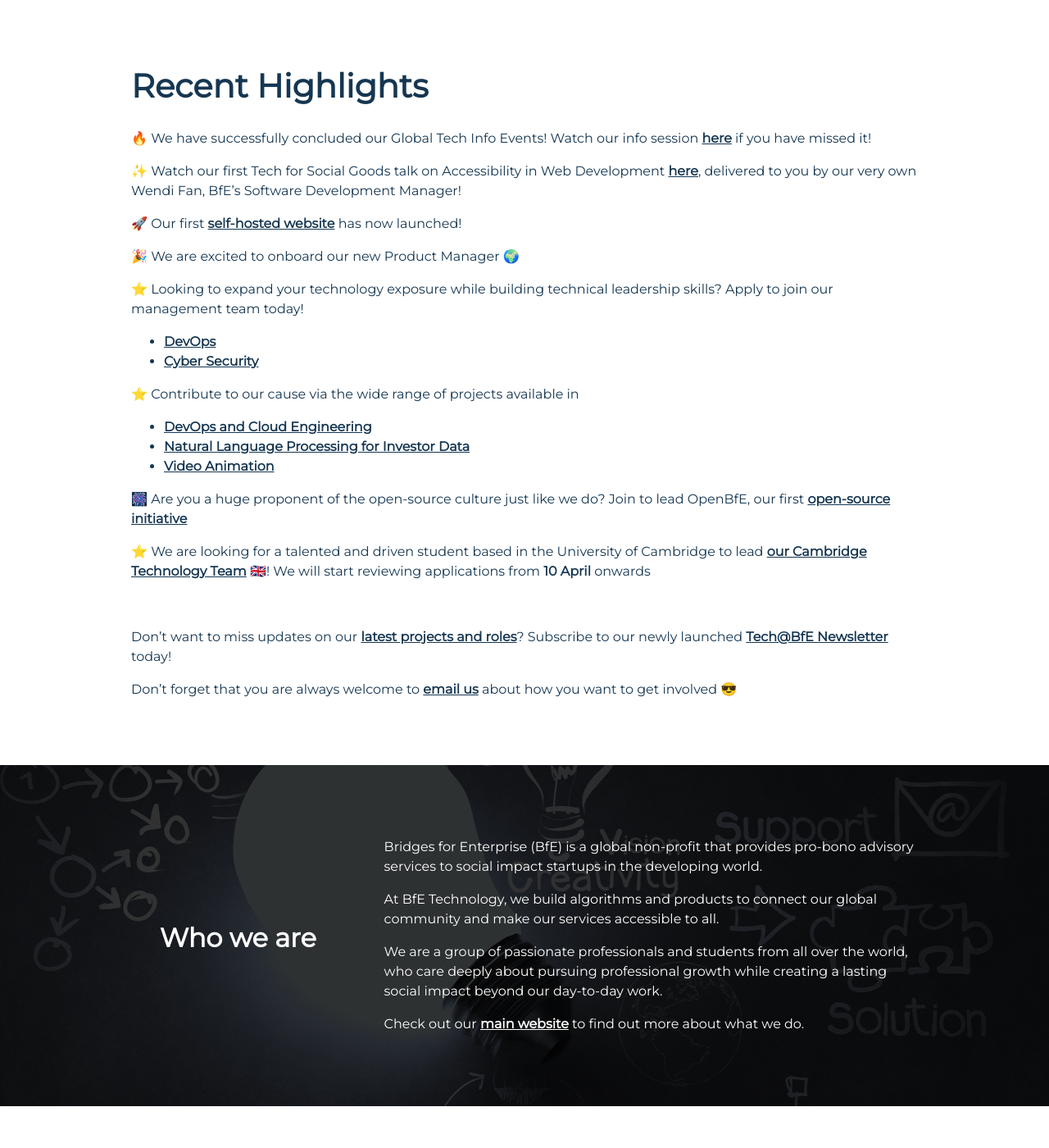
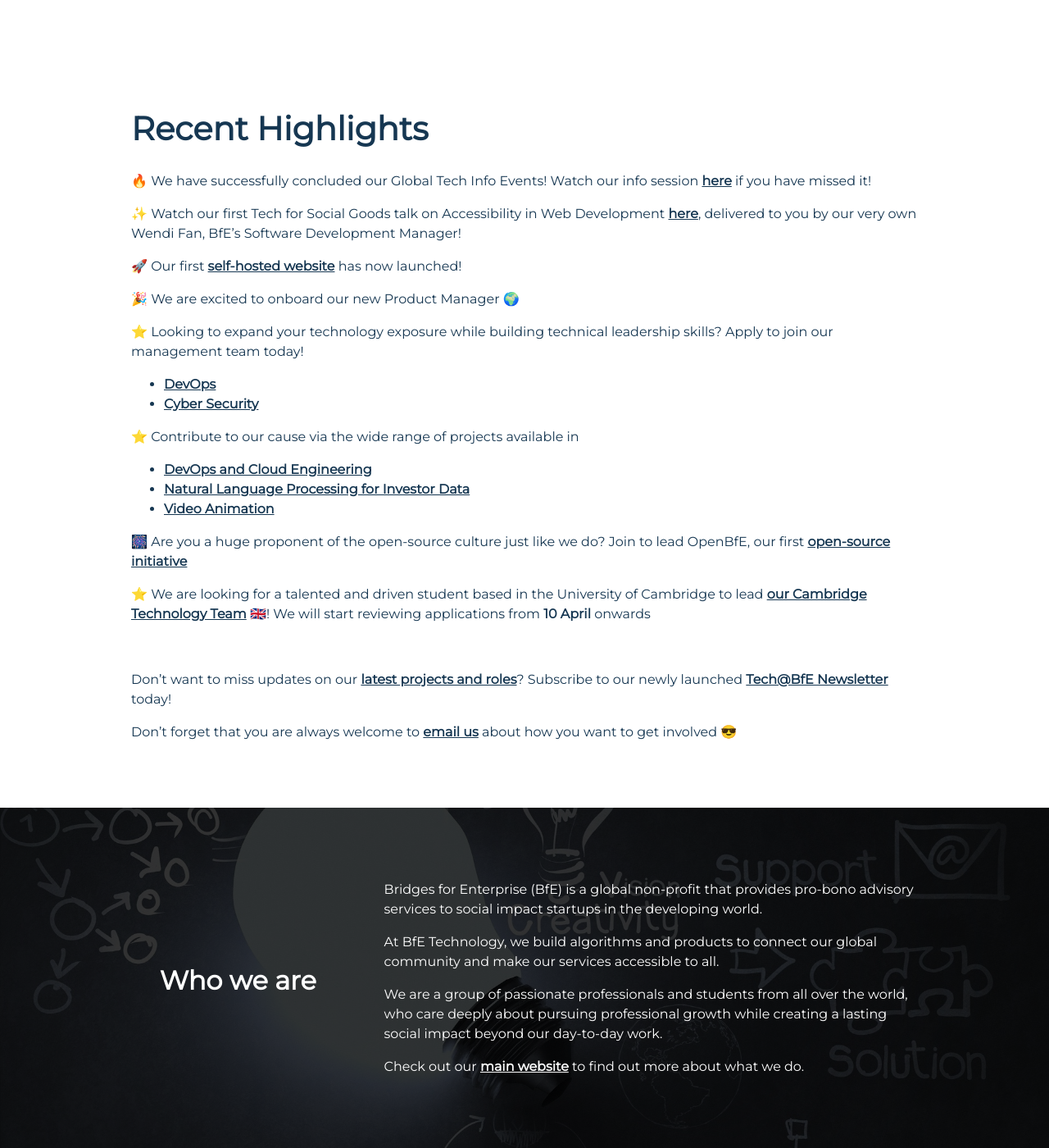
Before and after one commit to BfE-Technology/BfE-Technology.github.io, a Jekyll site: the page built from test.md, in a window 1280 px wide and 1400 px high. Shown: the whole window at 82% size. Built offline with Jekyll 4.4.1, drawn with Linux system fonts in a browser that asks for light colours; nearby versions of some CDN libraries.

Commit message:
Update custom.css

```diff
--- a/assets/css/custom.css
+++ b/assets/css/custom.css
@@ -571,3 +571,7 @@ body {
     text-align: left;
   }
 }
+
+#topnavSpace{
+    height: 52px;
+}
```
